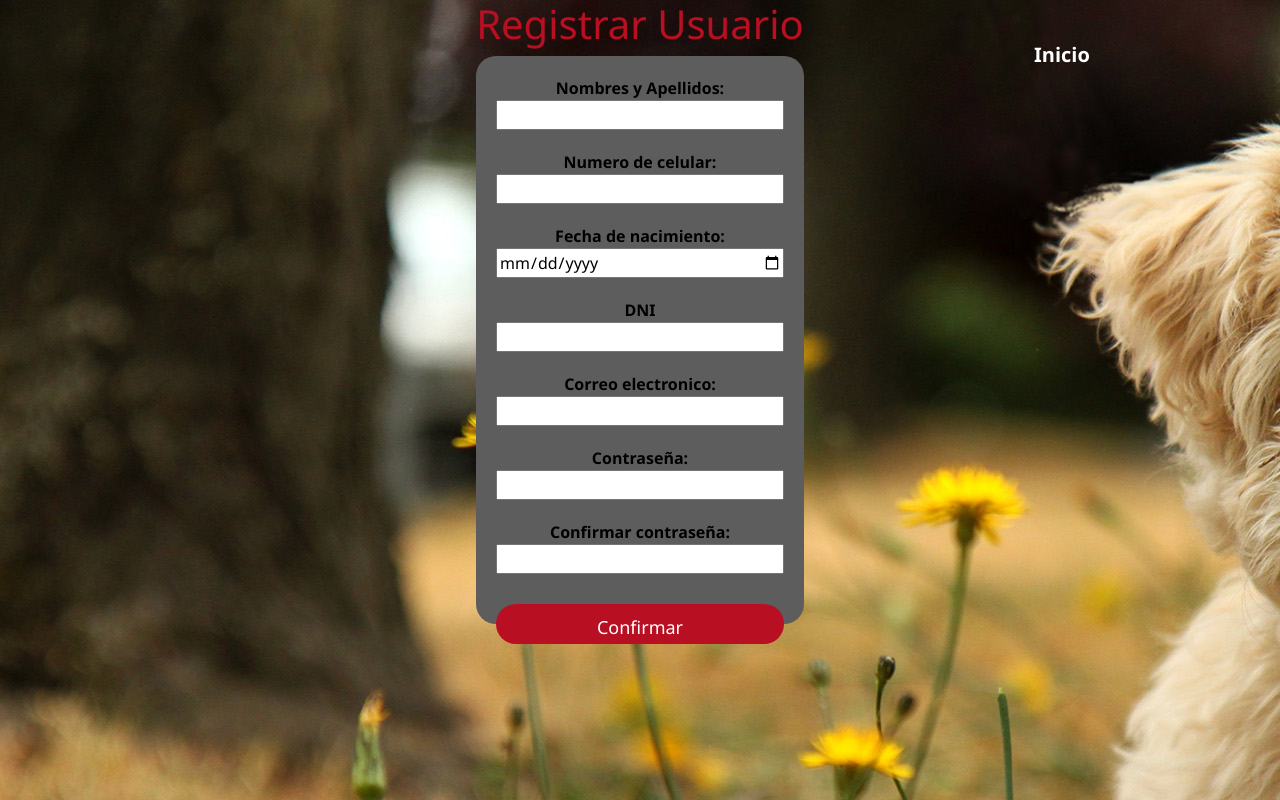
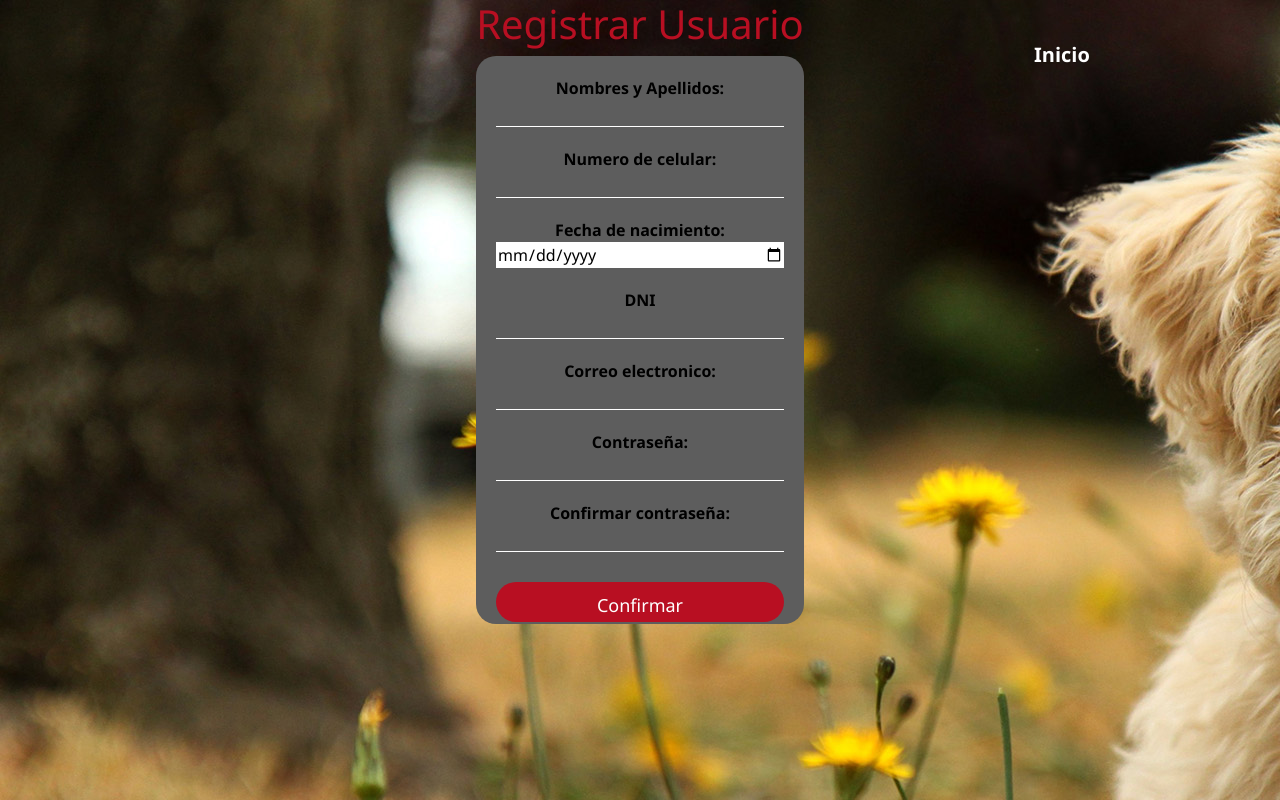
Before and after one commit to JFabrizioMc/TS-II-Final-Project, a PHP site: page /registrar_usuario.php in a window 1280 px wide. Run offline with PHP 8.4, Linux system fonts and the light colour scheme.

Commit message:
pequeño cambio de diseño en registrar

```diff
--- a/estilos/configuracion.css
+++ b/estilos/configuracion.css
@@ -94,7 +94,6 @@ body {
 .menu{
     display: flex;
     width: 100%;
-    height: 150px;
     justify-content: center;
     align-items: center;
 
@@ -147,3 +146,16 @@ body {
     font-size: 20px;
     padding: 0px 10px;
 }
+
+.input_bar{
+    border:none;
+    border-bottom: 1px solid white;
+    background: transparent;
+    outline: none;
+    color:white;
+}
+
+#input_bar_date{
+    border:none;
+    border-bottom: white;
+}
--- a/registrar_usuario.php
+++ b/registrar_usuario.php
@@ -37,7 +37,7 @@
         </div>
         <div>
             <label>Fecha de nacimiento: </label>
-            <input type="date" name="fecha" class="input_bar">
+            <input type="date" name="fecha" id="input_bar_date">
         </div>
         <div>
            <label for="">DNI</label>
```
